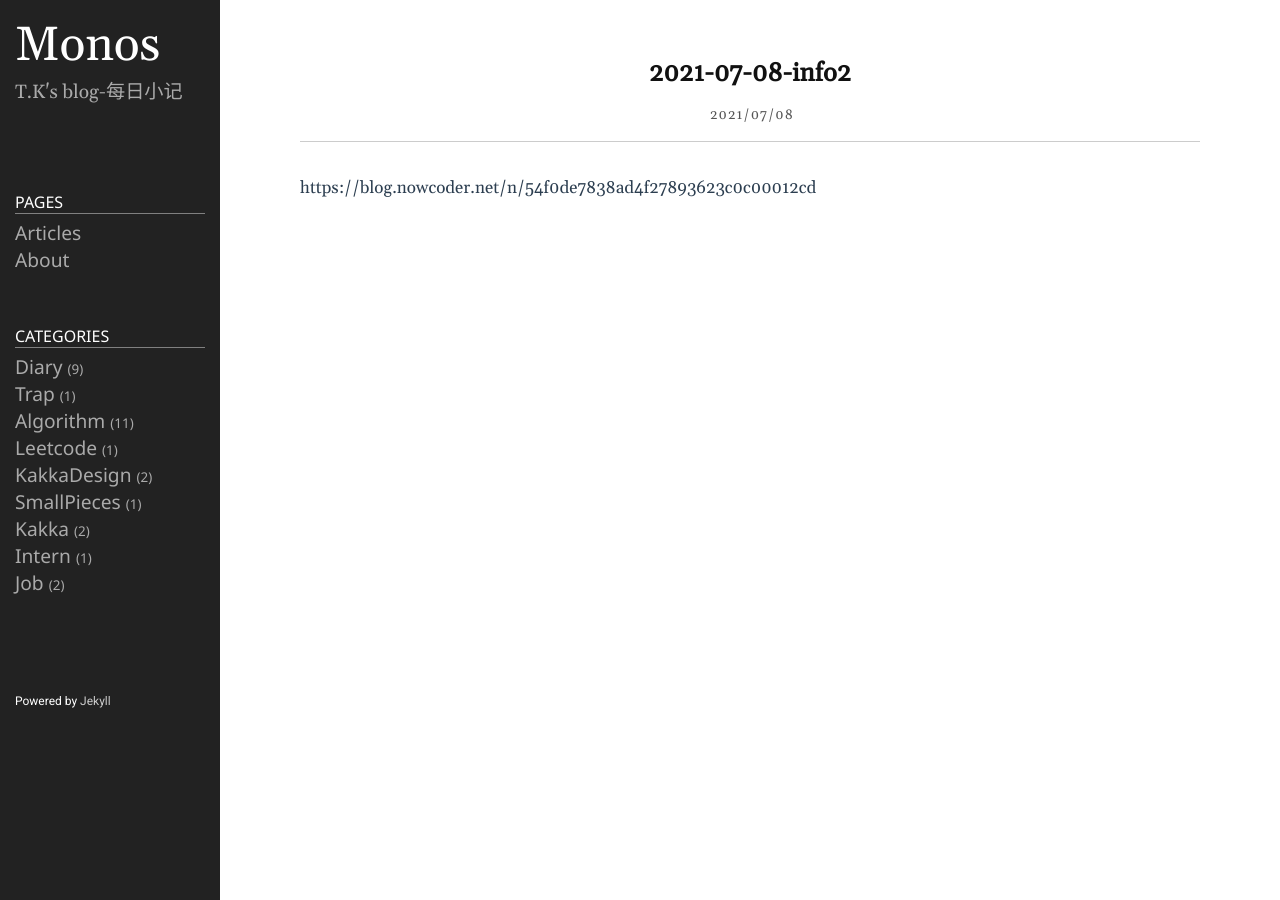
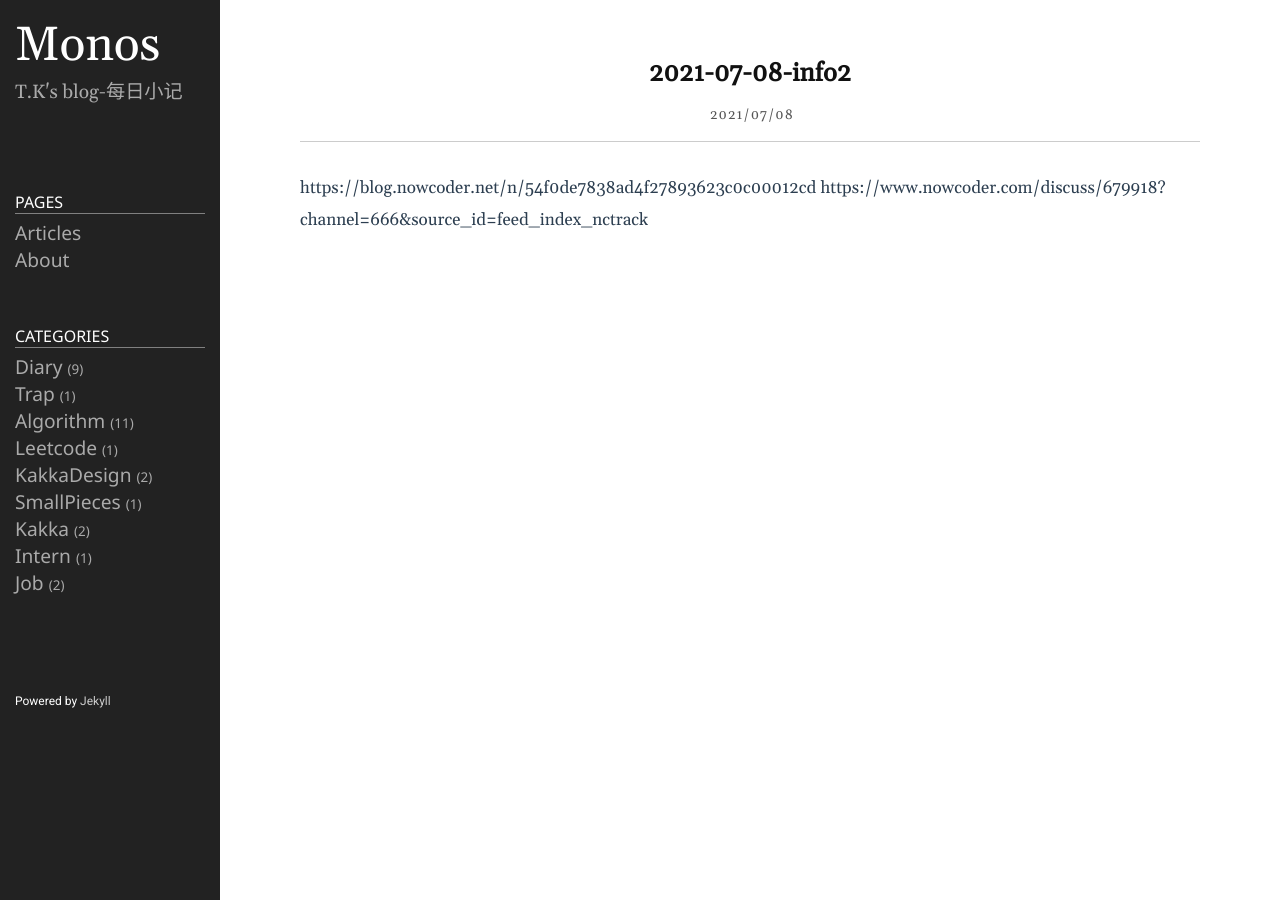
Before and after one commit to Taunk714/Taunk.github.io, a Jekyll site: the page built from _posts/2021-07-08-info2.md, in a window 1280 px wide. Built offline with Jekyll 4.4.1, drawn with Linux system fonts in a browser that asks for light colours; some of the changed lines change nothing that is shown.

Commit message:
修改文件: _posts/2021-07-08-info2.md

```diff
--- a/_posts/2021-07-08-info2.md
+++ b/_posts/2021-07-08-info2.md
@@ -9,3 +9,4 @@ image: 1.jpg
 preview: 1
 ---
 https://blog.nowcoder.net/n/54f0de7838ad4f27893623c0c00012cd
+https://www.nowcoder.com/discuss/679918?channel=666&source_id=feed_index_nctrack
```
